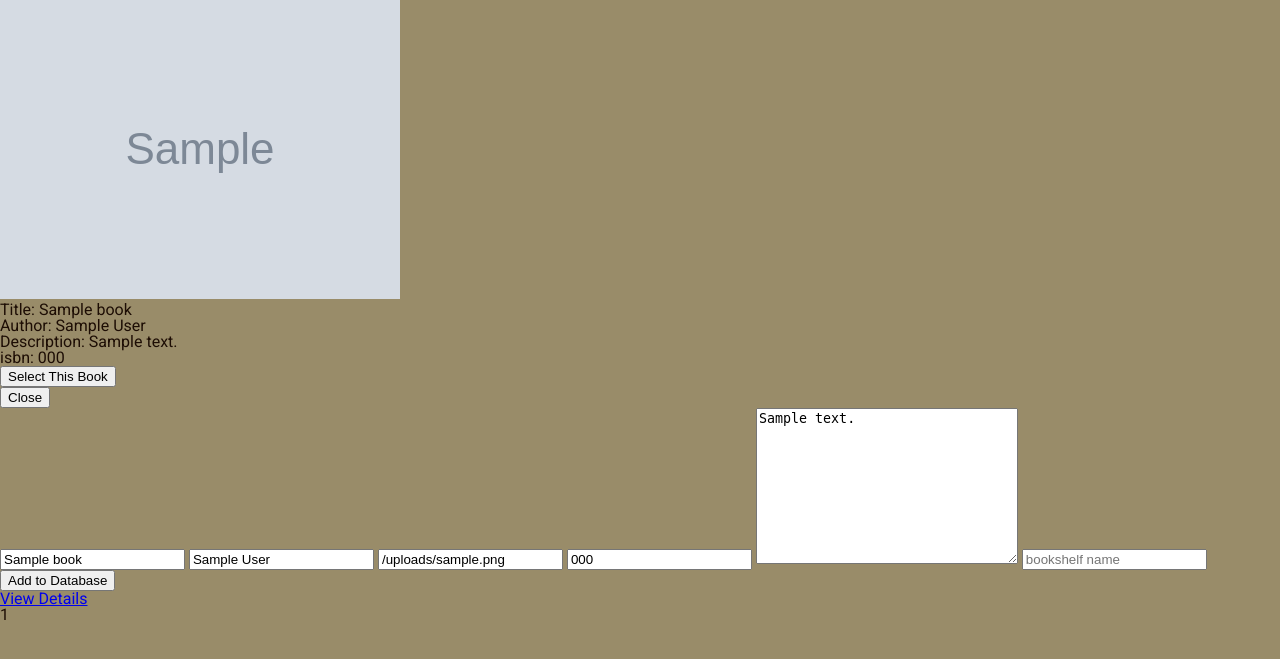
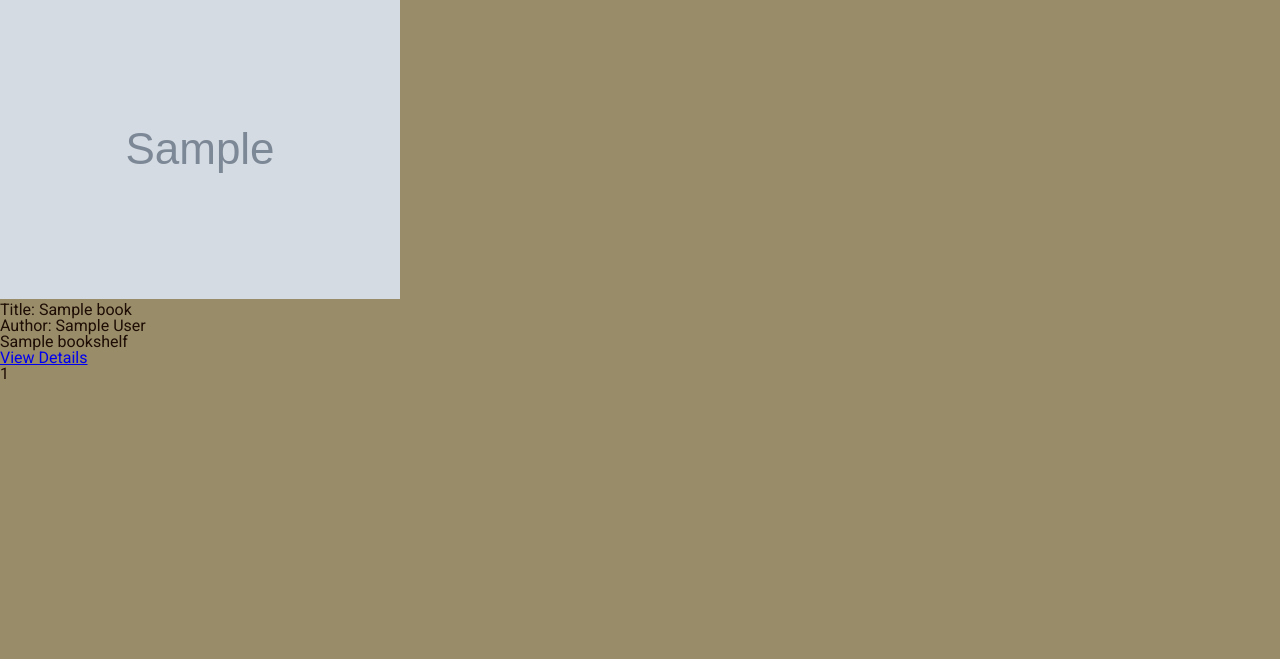
Before and after one commit to Rayxclockwork/book_app, a Node server app: template views/pages/index.ejs in a window 1280 px wide. Shown: the part 68-727 px from the top of the page. Run offline with Node 20, Linux system fonts and the light colour scheme; the template is opened without the code that fills it: most values are stand-ins (such as "Sample title", 1, 10 or a date in 2020); grey boxes marked "Sample" are stand-in pictures; some libraries are stand-ins or nearby versions.

Commit message:
formatted visuals so they match wireframe, no styling yet

```diff
--- a/public/js/search.js
+++ b/public/js/search.js
@@ -2,7 +2,6 @@ function init() {
   $('.menu').on('click', menuHandler);
   $('.select-btn').on('click', buttonHandler);
   $('.close-btn').on('click', closeHandler);
-  $('.form-section').hide();
 }
 
 function menuHandler() {
--- a/public/styles/base.css
+++ b/public/styles/base.css
@@ -8,3 +8,13 @@ body{
   font-size: 1em;
   color: #1d0d04;
 }
+
+.favorite-books section p:nth-child(4),
+.favorite-books section p:nth-child(5),
+.favorite-books section .select-btn,
+.form-section,
+.single-book .select-btn,
+.search-page section p:nth-child(5)
+{
+  display: none;
+}
--- a/server.js
+++ b/server.js
@@ -135,7 +135,6 @@ function Book(bookObject){
 
 //this function handles all incoming errors
 function handleError(req, res) {
-  //console.error(error);
   res.render('pages/error', { error: 'Uh Oh' });
 }
 
--- a/views/pages/books/detail.ejs
+++ b/views/pages/books/detail.ejs
@@ -4,19 +4,6 @@
   <p>Author: <%= bookInfo.author %></p>
   <p>Description: <%= bookInfo.description %></p>
   <p>isbn: <%= bookInfo.isbn %></p>
+  <p><%= bookInfo.bookshelf %></p>
   <button class="select-btn">Select This Book</button>
 </section>
-
-<section class="form-section">
-<button class="close-btn">Close</button>
-<form action="/add" method="post">
-  <!-- <input type="hidden" name="_method" value="post"> -->
-  <input type="text" name="title" value="<%- bookInfo.title %>" required>
-  <input type="text" name="author" value="<%- bookInfo.author %>" required>
-  <input type="text" name="image_url" value="<%- bookInfo.image_url %>" required>
-  <input type="text" name="isbn" value="<%- bookInfo.isbn %>" placeholder="">
-  <textarea name="description" placeholder="" cols='30' rows='10' required><%= bookInfo.description %></textarea>
-  <input type="text" name="bookshelf" placeholder="bookshelf name" required>
-  <button type="submit">Add to Database</button>
-</form>
-</section>
--- a/views/pages/books/show.ejs
+++ b/views/pages/books/show.ejs
@@ -8,8 +8,10 @@
     <title>Book app</title>
   </head>
   <body onload="init()">
-    <%- include('../../layout/header') %>
-    <%- include('detail') %>
+    <article class="single-book">
+      <%- include('../../layout/header') %>
+      <%- include('detail') %>
+    </article>
     <script src="https://code.jquery.com/jquery-3.1.1.min.js"></script>
     <script src="../js/app.js"></script>
   </body>
--- a/views/pages/index.ejs
+++ b/views/pages/index.ejs
@@ -5,7 +5,7 @@
 </head>
 <body onload="init()">
   <%- include('../layout/header') %>
-  <article class="book-results">
+  <article class="favorite-books">
     <% books.forEach(book => { %>
       <%- include('books/detail', {bookInfo: book}) %>
       <div><a href="/books/<%= book.id %>">View Details</a></div>
--- a/views/pages/searches/show.ejs
+++ b/views/pages/searches/show.ejs
@@ -5,10 +5,11 @@
   </head>
   <body onload="init()">
     <%- include('../../layout/header') %>
-    <h1>Book Results</h1>
-    <article>
+    <h1>Search Results</h1>
+    <article class="search-page">
       <% books.forEach(book => { %>
         <%- include('../books/detail', {bookInfo: book}) %>
+        <%- include('../books/add-form', {bookInfo: book}) %>
       <% }) %>
     </article>
     <script src="https://code.jquery.com/jquery-3.1.1.min.js"></script>
```
Also changed, not shown: data/books.sql (+0 -8 lines), views/pages/books/add-form.ejs (added, +13 -0 lines), views/pages/books/data-form.ejs (added, +13 -0 lines).
